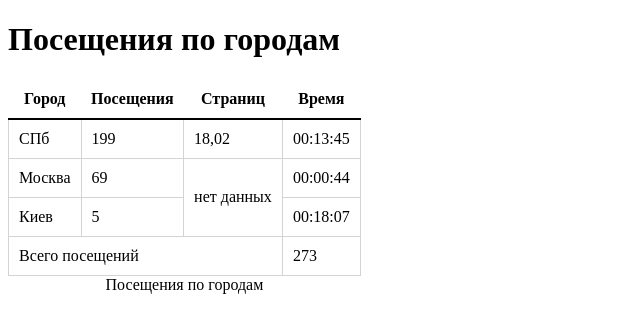
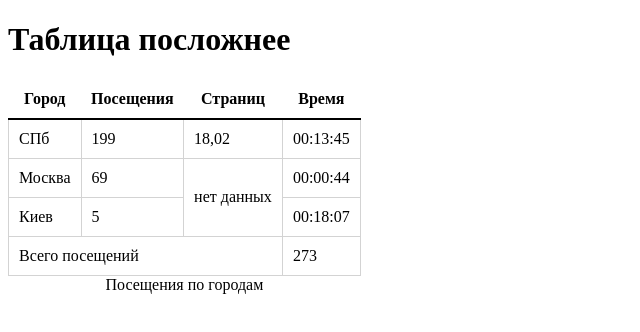
Before and after one commit to RedShucov/Academy-HTML-tasks, a plain HTML site: page table/trials/difficult-table/difficult-table.html in a window 1280 px wide. Shown: the whole page, without its empty margins (0-640 px from the left). Drawn offline with Linux system fonts and the light colour scheme.

Commit message:
Изменит название заголовка документа на название испытание "таблица посложнее"

```diff
--- a/table/trials/difficult-table/difficult-table.html
+++ b/table/trials/difficult-table/difficult-table.html
@@ -9,7 +9,7 @@
 </head>
 
 <body>
-  <h1>Посещения по городам</h1>
+  <h1>Таблица посложнее</h1>
 
   <table>
     <caption>Посещения по городам</caption>
```
